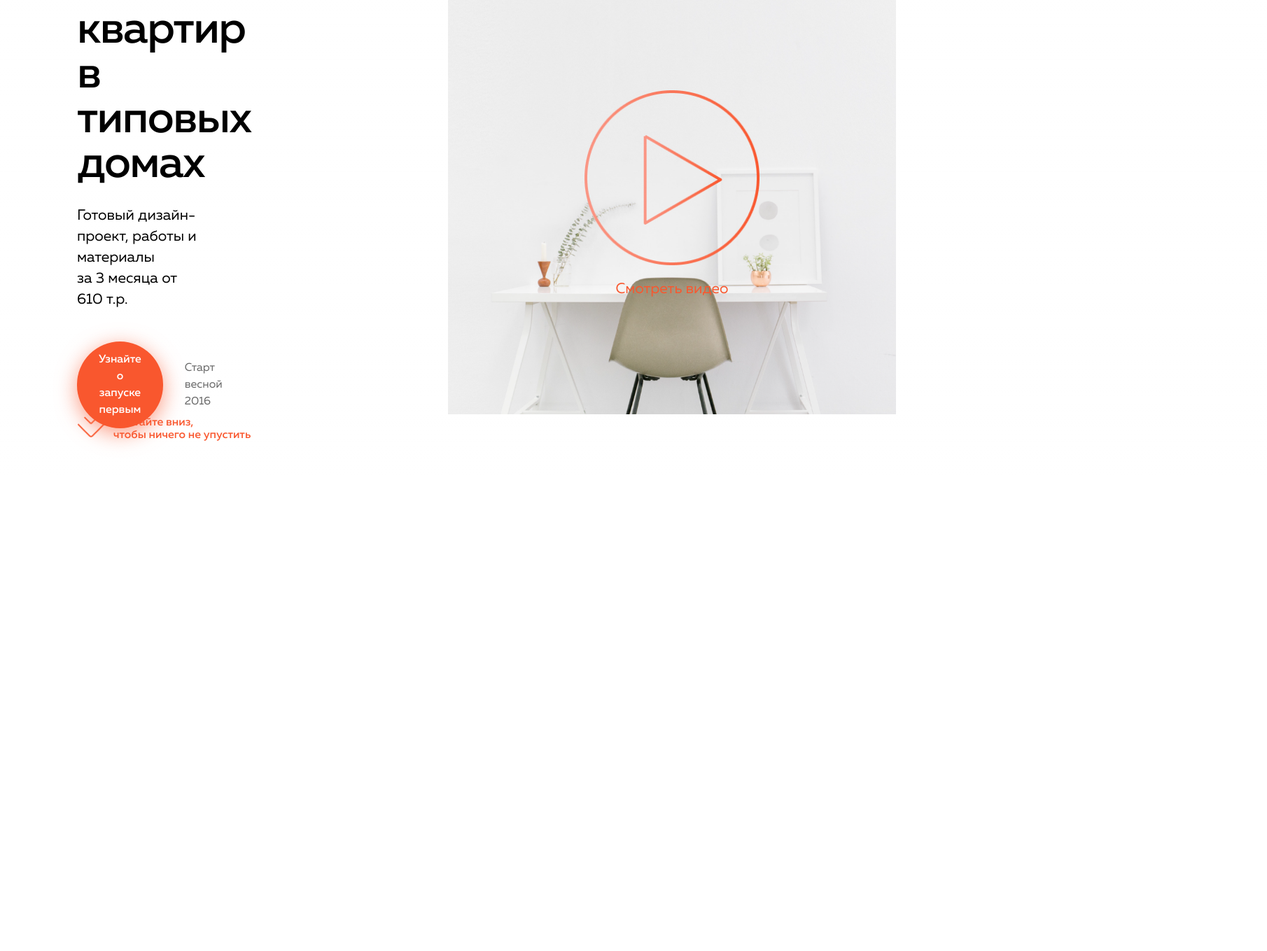
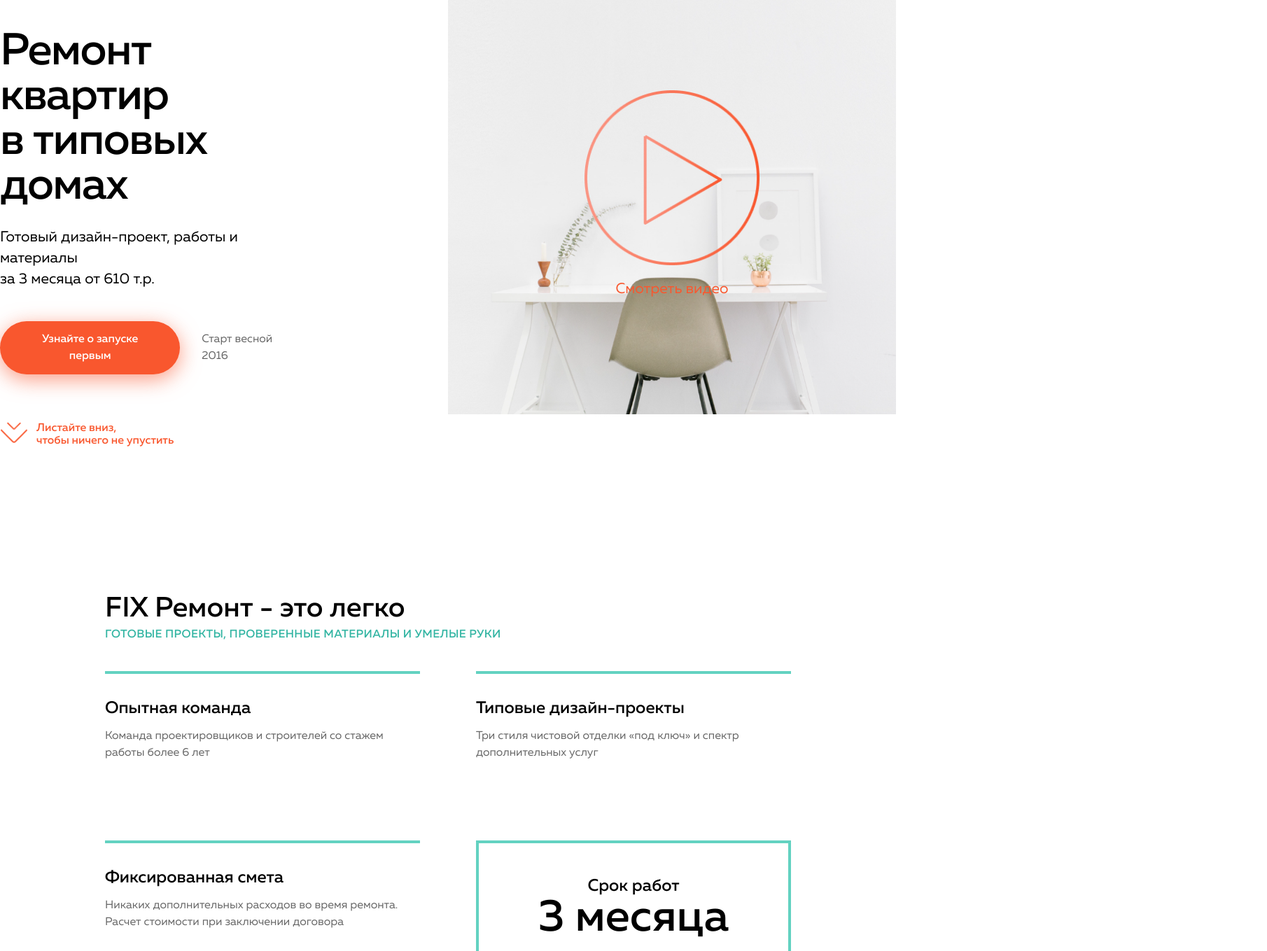
Before and after one commit to s0ra0000/fix_remont_lab3, a Next.js app: page / in a window 1280 px wide. Shown: the part 121-1480 px from the top of the page at 70% size, 1810 px wide, since content can reach past the window. Before the commit the page ends 800 px from the top, so only its background shows below. Built offline with nearby package versions, Linux system fonts and the light colour scheme.

Commit message:
created information section

```diff
--- a/src/app/page.tsx
+++ b/src/app/page.tsx
@@ -1,10 +1,12 @@
 import Image from "next/image";
-import MainPage from "./components/MainPage";
+import MainPage from "../components/MainPage";
+import SecondSection from "@/components/SecondSection";
 
 export default function Home() {
   return (
     <main className="flex min-h-screen flex-col items-center justify-between">
       <MainPage />
+      <SecondSection />
     </main>
   );
 }
--- a/src/app/components/MainPage.tsx
+++ b/src/components/MainPage.tsx
@@ -1,21 +1,22 @@
 import Image from "next/image";
 import localFont from "next/font/local";
 const myFontMedium = localFont({
-  src: "../../../public/fonts/MullerMedium.woff2",
+  src: "../../public/fonts/MullerMedium.woff2",
   display: "swap",
 });
 const myFontRegular = localFont({
-  src: "../../../public/fonts/MullerRegular.woff2",
+  src: "../../public/fonts/MullerRegular.woff2",
   display: "swap",
 });
 const MainPage = () => {
   return (
-    <div className="relative w-full flex justify-center h-screen">
-      <div className="absolute z-10 left-0 top-0 mt-[48px] flex flex-row justify-between items-center mx-[110px] w-[1700px]">
+    <div className="relative w-full flex justify-center h-screen items-start py-[40px]">
+      <div className="relative w-[1700px] flex flex-wrap flex-col items-start justify-between h-full ">
+        <div className="w-full items-center justify-between items-start h-auto flex flex-row">
           <div>
             <Image src="/logotype.png" width={200} height={55} alt="" />
           </div>
-        <div className="flex flex-row justify-between items-centerm gap-[9px]">
+          <div className="flex flex-row justify-between items-centerm gap-[9px] z-20">
             <div className="flex items-center">
               <Image src="/Shape.png" width={24} height={24} alt="" />
             </div>
@@ -26,12 +27,12 @@ const MainPage = () => {
             </p>
           </div>
         </div>
-      <div className="relative w-full h-full flex flex-row">
-        <div className="w-1/2 h-full flex flex-col justify-center items-start text-black pl-[110px] px-[350px] ">
+        <div className="w-1/3 flex  flex-col justify-center items-start text-black">
           <h1
             className={`${myFontMedium.className} text-[64px] tracking-tight leading-[64px]`}
           >
-            Ремонт квартир в типовых домах
+            Ремонт квартир
+            <br /> в типовых домах
           </h1>
           <p
             className={`${myFontRegular.className} text-[21px] leading-[30px] mt-[27px] `}
@@ -52,21 +53,7 @@ const MainPage = () => {
             </p>
           </div>
         </div>
-        <div className="relative w-1/2 h-full flex justify-center items-center hover:cursor-pointer">
-          <div>
-            <Image src="/hero.png" width={940} height={920} alt="" />
-          </div>
-          <div className="w-full h-full absolute top-0 left-0 z-10 flex flex-col justify-center items-center">
-            <Image src="/play.png" width={250} height={250} alt="" />
-            <p
-              className={`${myFontRegular.className} text-[21px] leading-[30px text-primary mt-[19px]`}
-            >
-              Смотреть видео
-            </p>
-          </div>
-        </div>
-      </div>
-      <div className="absolute z-10 bottom-0 left-0 mx-[110px] mb-[48px] text-primary hover:cursor-pointer">
+        <div className="text-primary hover:cursor-pointer">
           <Image
             src="/arrows.png"
             width={40}
@@ -82,6 +69,22 @@ const MainPage = () => {
           </p>
         </div>
       </div>
+      <div className="absolute left-1/2 top-5 bottom-5 z-10">
+        <div className="relative w-full h-full flex justify-center items-center hover:cursor-pointer">
+          <div>
+            <Image src="/hero.png" width={940} height={920} alt="" />
+          </div>
+          <div className="w-full h-full absolute top-0 left-0 z-10 flex flex-col justify-center items-center">
+            <Image src="/play.png" width={250} height={250} alt="" />
+            <p
+              className={`${myFontRegular.className} text-[21px] leading-[30px text-primary mt-[19px]`}
+            >
+              Смотреть видео
+            </p>
+          </div>
+        </div>
+      </div>
+    </div>
   );
 };
 export default MainPage;
--- /dev/null
+++ b/src/components/SecondSection.tsx
@@ -0,0 +1,77 @@
+import localFont from "next/font/local";
+const myFontMedium = localFont({
+  src: "../../public/fonts/MullerMedium.woff2",
+  display: "swap",
+});
+const myFontRegular = localFont({
+  src: "../../public/fonts/MullerRegular.woff2",
+  display: "swap",
+});
+const SecondSection = () => {
+  return (
+    <div className="h-auto w-full flex justify-center items-center py-[166px]">
+      <div className="w-[980px] h-auto flex flex-wrap gap-[40px]  justify-center items-center text-black">
+        <div className={`w-full  ${myFontMedium.className}`}>
+          <h2 className="text-[40px] leading-[50px]">FIX Ремонт - это легко</h2>
+          <p className="text-emerald text-[16px] leading-[24px] tracking-wide">
+            ГОТОВЫЕ ПРОЕКТЫ, ПРОВЕРЕННЫЕ МАТЕРИАЛЫ И УМЕЛЫЕ РУКИ
+          </p>
+        </div>
+        <div className="grid grid-cols-2  gap-[80px]">
+          <div className=" py-[33px] border-t-4 border-emerald-2">
+            <h3
+              className={`${myFontMedium.className} text-[24px] leading-[32px] `}
+            >
+              Опытная команда
+            </h3>
+            <p
+              className={`${myFontRegular.className} text-silver text-[16px] leading-[24px] mt-[12px]`}
+            >
+              Команда проектировщиков и строителей со стажем работы более 6 лет
+            </p>
+          </div>
+          <div className=" py-[33px] border-t-4 border-emerald-2">
+            <h3
+              className={`${myFontMedium.className} text-[24px] leading-[32px] `}
+            >
+              Типовые дизайн-проекты
+            </h3>
+            <p
+              className={`${myFontRegular.className} text-silver text-[16px] leading-[24px] mt-[12px]`}
+            >
+              Три стиля чистовой отделки «под ключ» и спектр дополнительных
+              услуг
+            </p>
+          </div>
+          <div className=" py-[33px] border-t-4 border-emerald-2">
+            <h3
+              className={`${myFontMedium.className} text-[24px] leading-[32px] `}
+            >
+              Фиксированная смета
+            </h3>
+            <p
+              className={`${myFontRegular.className} text-silver text-[16px] leading-[24px] mt-[12px]`}
+            >
+              Никаких дополнительных расходов во время ремонта. Расчет стоимости
+              при заключении договора
+            </p>
+          </div>
+          <div className="flex flex-col justify-center items-center py-[33px] border-4 border-emerald-2">
+            <p
+              className={`${myFontMedium.className}  text-[24px] leading-[32px] mt-[12px]`}
+            >
+              Срок работ
+            </p>
+            <h3
+              className={`${myFontMedium.className} text-[64px] leading-[60px] `}
+            >
+              3 месяца
+            </h3>
+          </div>
+        </div>
+      </div>
+    </div>
+  );
+};
+
+export default SecondSection;
--- a/tailwind.config.ts
+++ b/tailwind.config.ts
@@ -16,7 +16,9 @@ const config: Config = {
       colors:{
         "primary": "#F9572E",
         "silver": "#666666",
-        "secondary": "#FF7B59"
+        "secondary": "#FF7B59",
+        "emerald": "#33B5A3",
+        "emerald-2": "#63D2C1"
       },
       dropShadow:{
         "primary": "0 7px 15px rgba(249, 87, 46, 0.60)",
```
Lines whose indentation alone changed are shown as unchanged.
